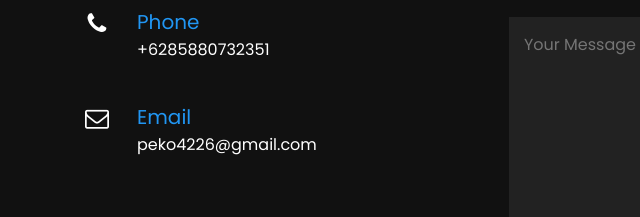
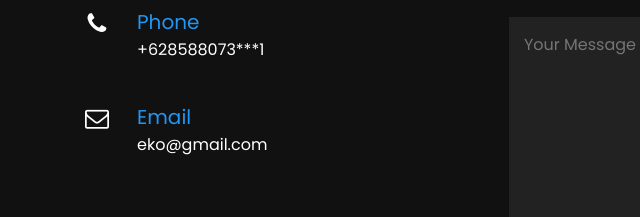
Before and after one commit to eko-up/eko-noob, a plain HTML site: page index.html in a window 1280 px wide. Shown: the part 4970-5187 px from the top of the page, 23-663 px from the left. Drawn offline with nearby package versions, Linux system fonts and the light colour scheme.

Commit message:
Update index.html

```diff
--- a/index.html
+++ b/index.html
@@ -232,7 +232,7 @@
 					</div>
 					<div class="text">
 					<h3>Phone</h3>
-					<p>+6285880732351</p>
+					<p>+628588073***1</p>
 					</div>
 				</div>
 				<div class="box">
@@ -241,7 +241,7 @@
 					</div>
 					<div class="text">
 					<h3>Email</h3>
-					<p>peko4226@gmail.com</p>
+					<p>eko@gmail.com</p>
 					</div>
 				</div>
 			</div>
```
